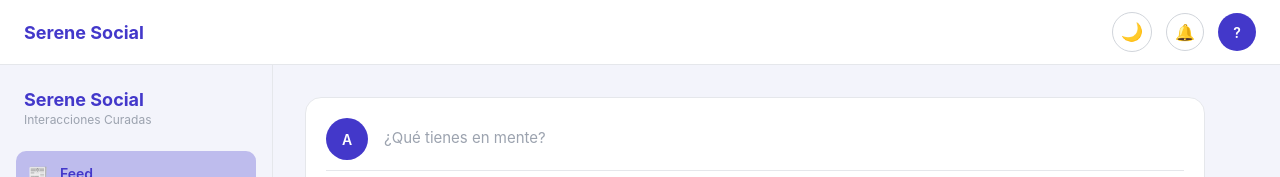
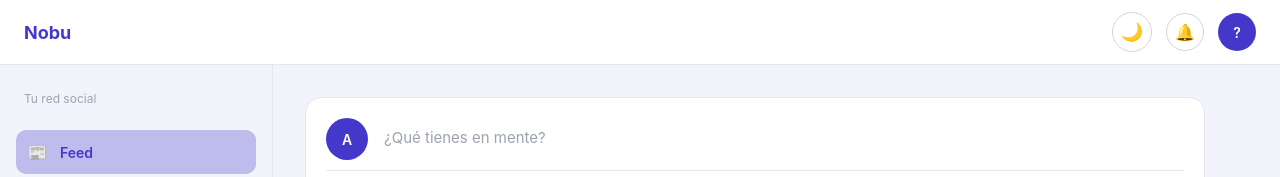
Before and after one commit to Franconicovicente/FRANCO-VICENTE-TP2-PROG4-2026-C1, an Angular app in the folder frontend/: page /feed in a window 1280 px wide. Shown: the top 177 px of the page. Built offline with nearby package versions, Linux system fonts and the light colour scheme.

Commit message:
arreglo layout

```diff
--- a/frontend/src/app/shared/components/modal/app-layout/app-layout.html
+++ b/frontend/src/app/shared/components/modal/app-layout/app-layout.html
@@ -2,7 +2,7 @@
 
   <!-- Navbar superior -->
   <header class="topbar">
-    <span class="brand-name">Serene Social</span>
+    <span class="brand-name">Nobu</span>
     <div class="topbar-right">
       <app-theme-toggle />
       <button type="button" class="icon-btn" aria-label="Notificaciones">🔔</button>
@@ -21,8 +21,7 @@
     <!-- Sidebar lateral -->
     <aside class="sidebar">
       <div class="sidebar-brand">
-        <span class="sidebar-title">Serene Social</span>
-        <span class="sidebar-subtitle">Interacciones Curadas</span>
+        <span class="sidebar-subtitle">Tu red social</span>
       </div>
 
       <nav class="sidebar-nav">
```
